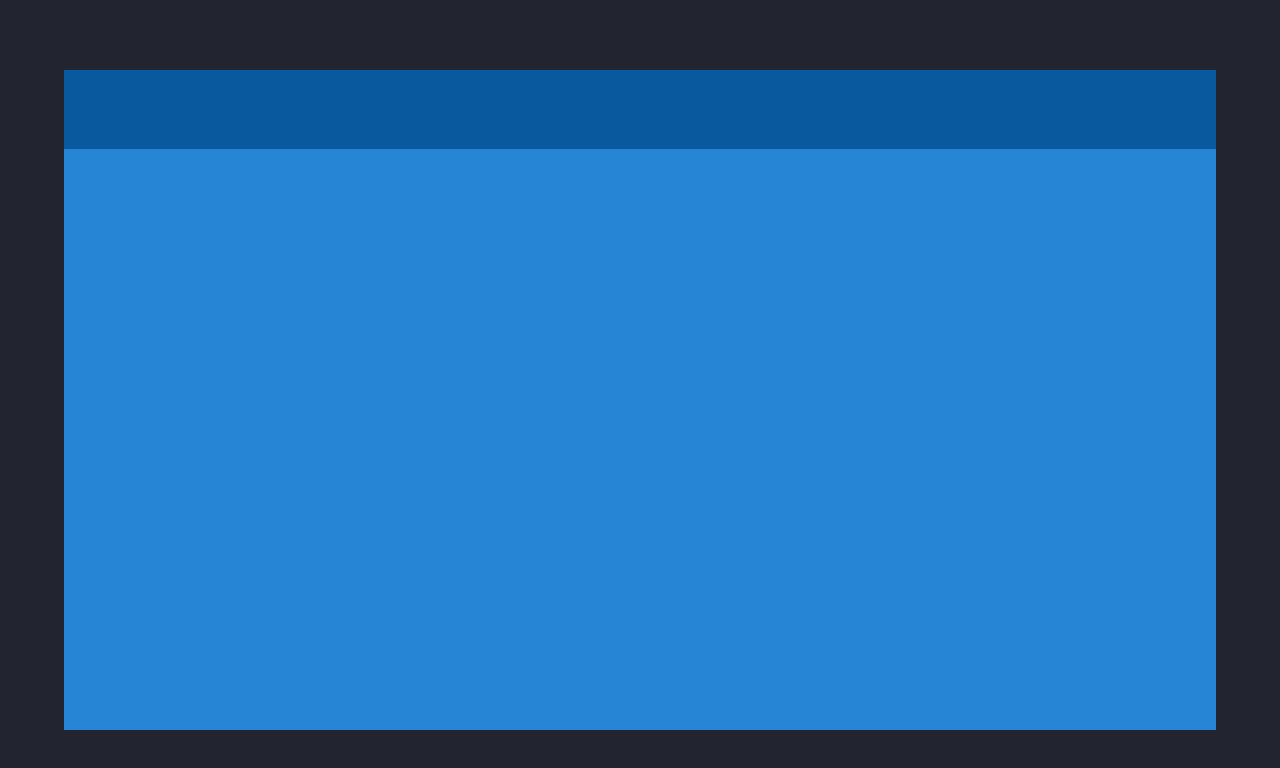
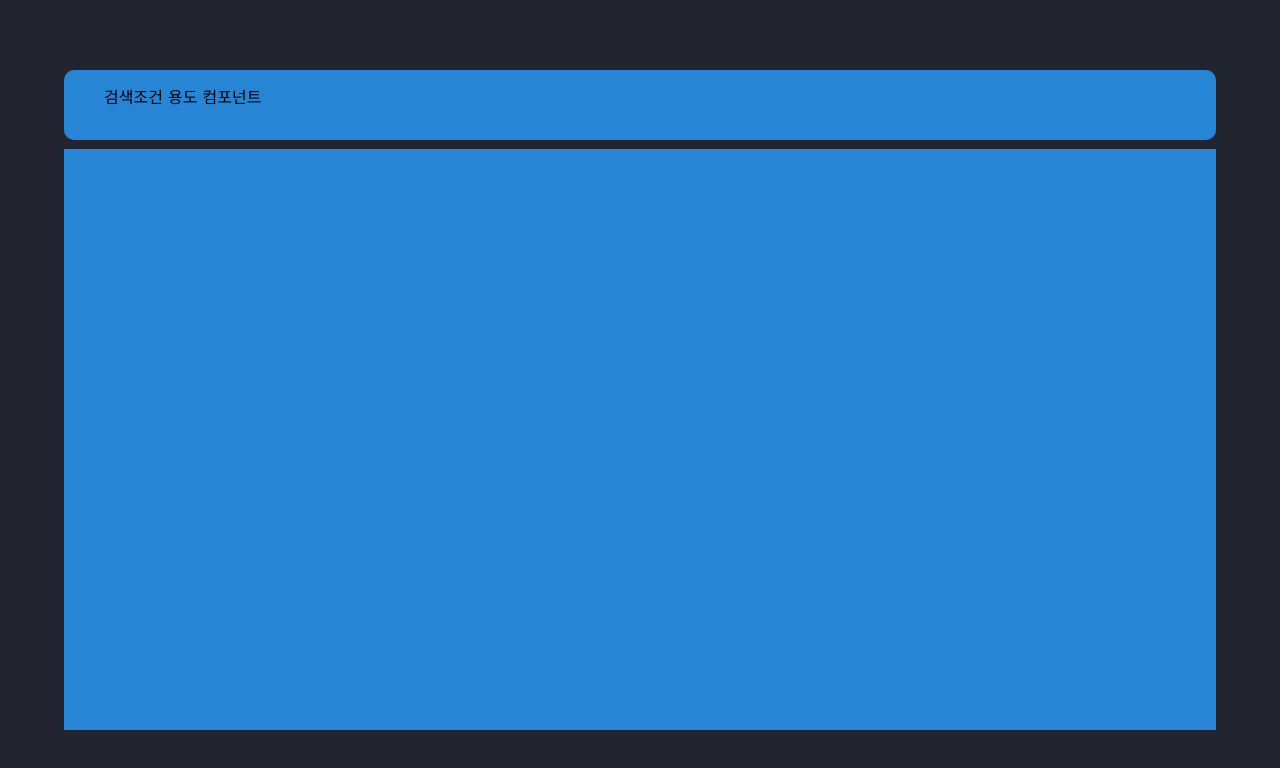
Before and after one commit to bbabo33/lin2m, a React app: page / in a window 1280 px wide. Shown: the top 768 px of the page. Built offline with nearby package versions, Linux system fonts and the light colour scheme.

Commit message:
컴포넌트 만들어보는 중

```diff
--- a/src/component/function_base/linList.js
+++ b/src/component/function_base/linList.js
@@ -1,5 +1,6 @@
 import React, { Fragment, useEffect, useState } from 'react';
 import '@/scss/component/function_base/linList.scss';
+import { InfoFrame } from '@/component/parts/info_frame';
 
 function LinList(props) {
 
@@ -7,7 +8,9 @@ function LinList(props) {
     return(
         // <Fragment>
         <div className="list">
-            <div className="list--search"></div>
+            <div className="list--search">
+                <InfoFrame bgColor="color03" borderRadius="10" />
+            </div>
             <div className="list--content"></div>
         </div>
         // </Fragment>
--- /dev/null
+++ b/src/component/parts/info_frame.js
@@ -0,0 +1,97 @@
+import React, { useState, useEffect } from 'react';
+import '@/scss/component/parts/info_frame.scss';
+import styled, { css } from "styled-components";
+
+/**
+ * 검색조건 / content 등 내용을 담는 틀
+ *
+ * 필요인자
+ * @param {*} props
+ *  -> padding
+ *  -> background
+ *  -> border-radius
+ *  -> min-height
+ * @returns
+ */
+function InfoFrame(props) {
+
+    const [bgColor, setBgColor] = useState('color08');
+    const [borderRadius, setBorderRadius] = useState(0);
+
+    /**
+     * https://ko.reactjs.org/docs/hooks-effect.html
+     * React가 DOM을 업데이트한 뒤 추가로 코드를 실행해야 하는 경우 사용
+     *
+     * 현재 css를 변경하는데 적절하다고 생각하진 않지만, 연습용이니까...
+     *
+     * props로 전달받은 색상 코드값을 scss에 어떻게 전달할 것인가...
+     *
+     *  원하는 방식
+     *  1. 부모에서 컴포넌트에 맞는 값을 object로 내림
+     *  2. 자식 컴포넌트는 해당 색상코드, 또는 마진/패딩 상하좌우 값을 받음
+     *  3. 해당 scss에 mixin으로 원하는 값을 전달하여 scss 적용
+     *
+     *  -> 1. 테스트 용도로 bgColor를 className과 유사하게 맵핑하여 사용은 해봄
+     *      -> 여러 값이 들어왔을 때, 한계성이 분명해보임
+     *
+     *  -> 2. styled-components 사용
+     *      -> 결국 inline css로 색상표 활용못함
+     */
+    useEffect(() => {
+        setBgColor(props.bgColor || 'color08');
+        setBorderRadius(props.borderRadius || 0);
+        makeRender();
+    })
+
+    function makeRender() {
+
+        // 1. 테스트 용도로 bgColor를 className과 유사하게 맵핑하여 사용은 해봄
+        // return (
+        // <div className={ bgColor }>
+        //     { bgColor }
+        // </div>
+        // )
+
+        // 2. styled Component
+        // 코드화된 색상 원값으로 찾기
+        let colorText = findColor(bgColor);
+
+        const Container = styled.div(
+            css`
+            background-color: #2685d5;
+            border-radius: 10px;
+            padding: 13.5px 40px;
+            min-height: 43px;
+            `,
+        );
+
+        return (
+            <Container bg={colorText} borderRadius={borderRadius} >
+                검색조건 용도 컴포넌트
+            </Container>
+        );
+    }
+
+    function findColor(codeColor) {
+        // 컬러표
+        const colors = {
+            color01: '#22252F'
+            ,color02: '#08599e'
+            ,color03: '#2685d5'
+            ,color04: '#6bb1ed'
+            ,color05: '#96bfed'
+            ,color06: '#F4F8FF'
+            ,color07: '#ffffff'
+            ,color08: '#00e668'
+            ,color09: '#aeaaaa'
+        };
+
+        return colors[codeColor] || 'white';
+    }
+
+    return (
+        makeRender()
+    );
+}
+
+export { InfoFrame };
--- a/src/scss/_global.scss
+++ b/src/scss/_global.scss
@@ -7,7 +7,7 @@ body {
     //     sans-serif;
     // -webkit-font-smoothing: antialiased;
     // -moz-osx-font-smoothing: grayscale;
-    font-family:Georgia, 'Times New Roman', Times, serif;
+    font-family: Verdana, Geneva, Tahoma, sans-serif;
     background-color: $color01;
     width: 100%;
     height: 100%;
--- a/src/scss/_variable.scss
+++ b/src/scss/_variable.scss
@@ -9,10 +9,25 @@ $color07: #ffffff;
 $color08: #00e668;
 $color09: #aeaaaa;
 
+// map 형태로 변수 선언
+$colors: (
+    color01: #22252F
+    ,color02: #08599e
+    ,color03: #2685d5
+    ,color04: #6bb1ed
+    ,color05: #96bfed
+    ,color06: #F4F8FF
+    ,color07: #ffffff
+    ,color08: #00e668
+    ,color09: #aeaaaa
+);
+
 // 크기 기준
 // 숫자로 값 넘기고 크기 기준 $size + $px 이런식으로 mixin에서 쓰니까
 // "1120px" 과 같이 텍스트로 인식해서 css가 안먹히는 현상이 발생함
 $px: 'px';
+$vh: 'vh';
+$vw: 'vw';
 
 // PC/MOBILE 크기 기준
 // 화면을 줌 in / out 하면 화면의 크기가 달라짐 때문에 80% / 125% 확대 축소의 boundary값으로 잡음
--- a/src/scss/component/function_base/linList.scss
+++ b/src/scss/component/function_base/linList.scss
@@ -5,8 +5,8 @@
 
     &--search {
         min-height: 71px;
-        height: 12%; // 기준값 580px 중 71px이므로 약 88%
-        background-color: $color02;
+        height: 12%; // 기준값 580px 중 71px이므로 약 12%
+        background-color: $color01;
     }
 
     &--content {
--- /dev/null
+++ b/src/scss/component/parts/info_frame.scss
@@ -0,0 +1,7 @@
+@import '@/scss/_variable.scss';
+
+@each $name, $value in $colors {
+    .#{$name} {
+        background-color: $value;
+    }
+}
```
